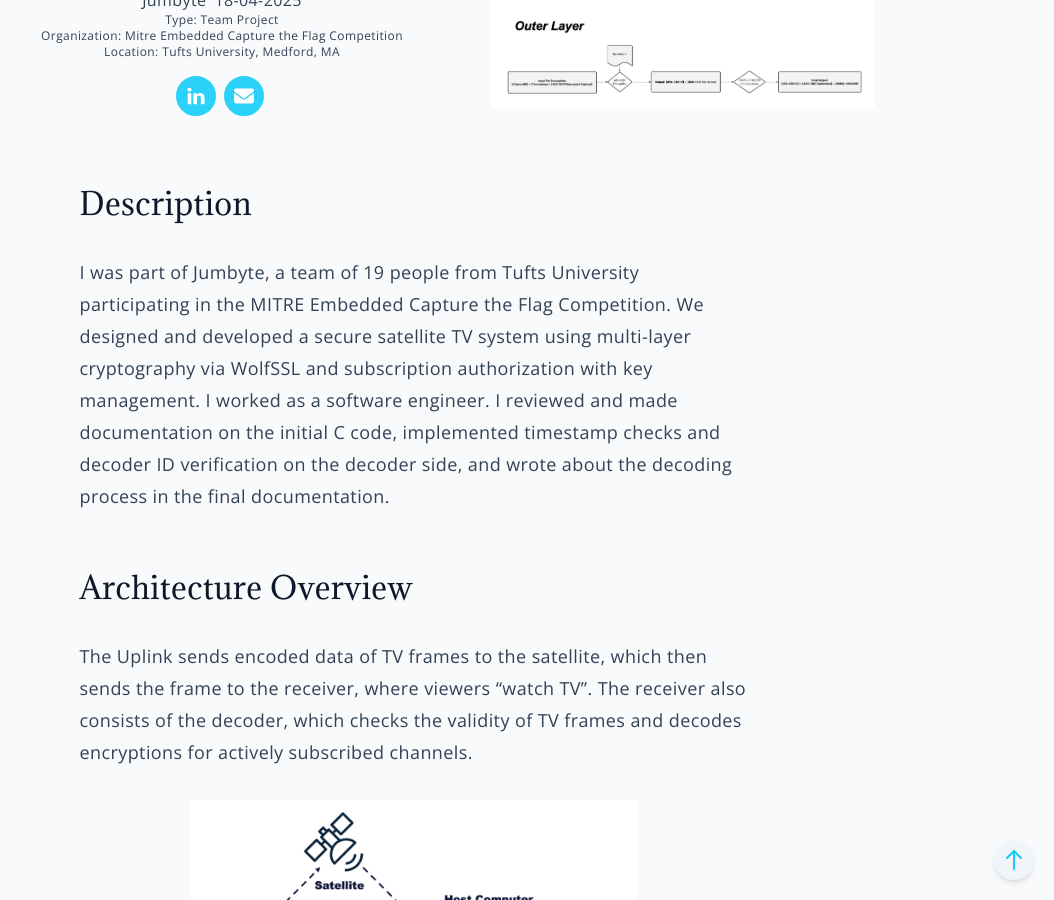
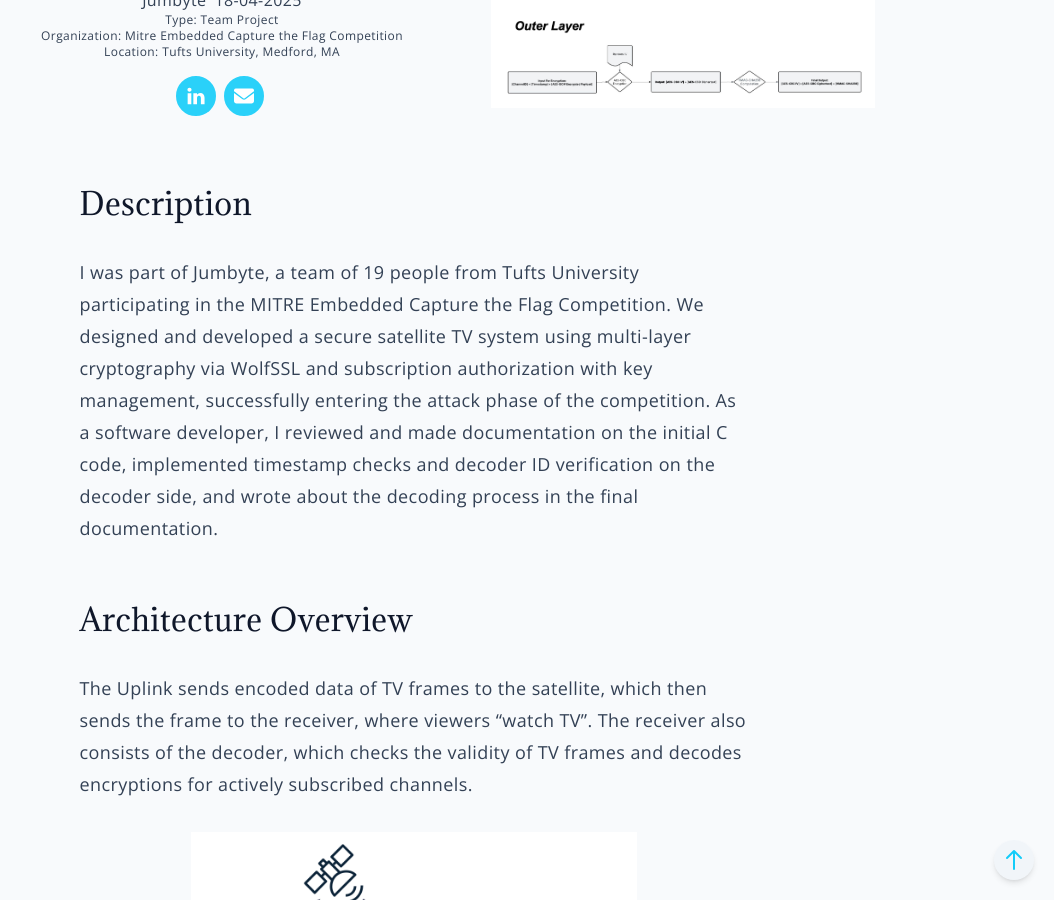
Before and after one commit to catapplesofa/portfolio, a Jekyll site: the page built from _posts/2025-04-18-eCTF.md, in a window 1280 px wide and 900 px high, scrolled down 332 px. Shown: the whole window, without its empty margins (226-1280 px from the left). Built offline with Jekyll 4.4.1, drawn with Linux system fonts in a browser that asks for light colours.

Commit message:
Enhance project description and clarify role
Updated project description to include successful entry into the attack phase and clarified role as a software developer.

```diff
--- a/_posts/2025-04-18-eCTF.md
+++ b/_posts/2025-04-18-eCTF.md
@@ -16,7 +16,7 @@ comments: true
 
 ## Description
 
-I was part of Jumbyte, a team of 19 people from Tufts University participating in the MITRE Embedded Capture the Flag Competition. We designed and developed a secure satellite TV system using multi-layer cryptography via WolfSSL and subscription authorization with key management. I worked as a software engineer. I reviewed and made documentation on the initial C code, implemented timestamp checks and decoder ID verification on the decoder side, and wrote about the decoding process in the final documentation.
+I was part of Jumbyte, a team of 19 people from Tufts University participating in the MITRE Embedded Capture the Flag Competition. We designed and developed a secure satellite TV system using multi-layer cryptography via WolfSSL and subscription authorization with key management, successfully entering the attack phase of the competition. As a software developer, I reviewed and made documentation on the initial C code, implemented timestamp checks and decoder ID verification on the decoder side, and wrote about the decoding process in the final documentation.
 
 ## Architecture Overview
 The Uplink sends encoded data of TV frames to the satellite, which then sends the frame to the receiver, where viewers “watch TV”. The receiver also consists of the decoder, which checks the validity of TV frames and decodes encryptions for actively subscribed channels.
```
